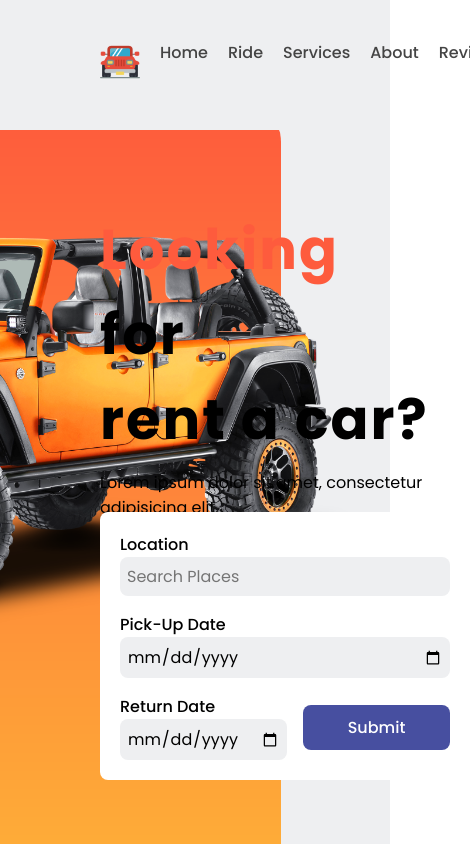
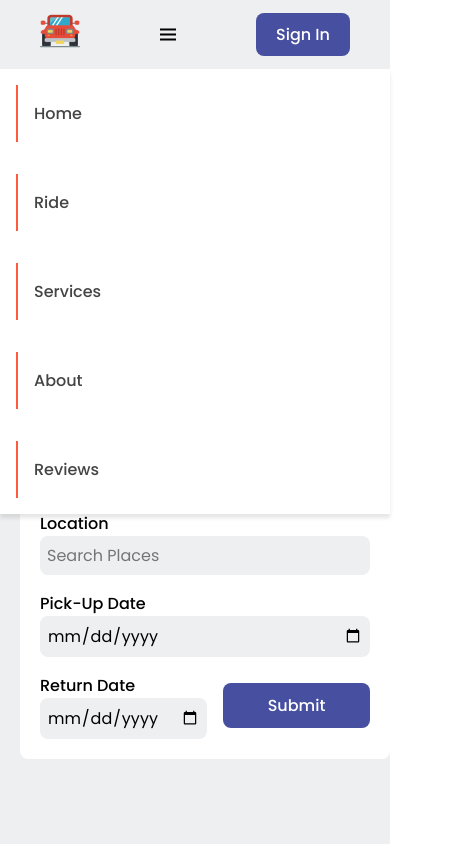
Before and after one commit to BossCebbbbb/CAR_RENTAL-Project, a plain HTML site: page index.html in a window 390 px wide. Shown: the top 846 px of the page, 470 px wide, since content can reach past the window. Drawn offline with nearby package versions, Linux system fonts and the light colour scheme.

Commit message:
Add files via upload

```diff
--- a/index.html
+++ b/index.html
@@ -160,7 +160,7 @@
 
 <!--4th Page About-->
 
-<section class="services" id="services">
+<section class="about" id="about">
     <div class="heading">
         <span>About System</span>
         <h1>Best Customer Experience Reviews</h1>
--- a/style.css
+++ b/style.css
@@ -429,3 +429,86 @@ header{
 
 
 /* RESPONSE */
+
+@media (max-width: 1440px){
+
+}
+
+@media (max-width: 1300px){
+    header{
+        padding: 18px 40px
+    }
+    section{
+        padding: 40px 30px;
+    }
+}
+
+@media (max-width: 1250px){
+    header{
+        padding: 13px 30px
+    }
+    section{
+        padding: 30px 20px;
+    }
+}
+
+@media (max-width: 1000px){
+    .home{
+        background-position: left;
+    }
+    .form-container form{
+        bottom:0.2rem;
+        left: 40px;
+    }
+}
+
+
+@media (max-width: 805px){
+    header{
+        padding: 11px 40px;
+    }
+    #menu-icon{
+        display: initial;
+    }
+    .signup{
+        display: none;
+    }
+    .text h1{
+        font-size: 2.5rem;
+
+    }
+    .home{
+        grid-template-columns:1fr;
+    }
+    .form-container form{
+        position: unset;
+    }
+    header .navbar{
+        position: absolute;
+        top: 100%;
+        left: 0;
+        right: 0;
+        display: flex;
+        flex-direction: column;
+        background: #fff;
+        box-shadow: 0 4px 4px rgba(0, 0, 0, 0.1);
+        transition: 0.2s ease;
+        text-align: left;
+    }
+
+    .navbar a{
+        padding: 1rem;
+        border-left: 2px solid var(--main-color);
+        margin: 1rem;
+        display: block;
+    }
+
+    .navbar a:hover {
+        color: #fff;
+        background: var(--main-color);
+        border: none;
+    }
+    .navbar a::after{
+        display: none;
+    }
+}
```
